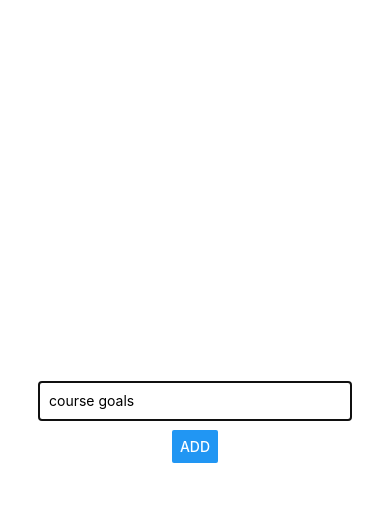
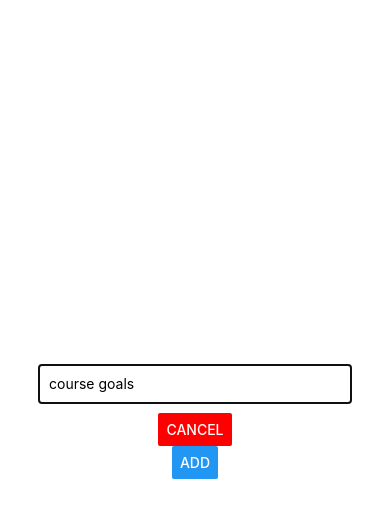
Before and after one commit to Alfreita/rn-course01, a React Native app: screen / in a window 390 px wide. Both pictures are taken after a click on the button "ADD NEW GOAL". Shown: the top 518 px of the page. Built offline with nearby package versions, Linux system fonts and the light colour scheme.

Commit message:
close modal

```diff
--- a/App.tsx
+++ b/App.tsx
@@ -13,8 +13,12 @@ export default function App() {
       ...currentGoals,
       { key: Math.random().toString(), value: goalTitle },
     ]);
+    setIsModal(false);
   };
 
+  const cancelGoalAddHandler = () => {
+    setIsModal(false);
+  };
   const removeGoalHandler = (goalKey: String) => {
     setEnteredGoalS((currentGoals: any) => {
       return currentGoals.filter((goal: any) => goal.key !== goalKey);
@@ -25,7 +29,7 @@ export default function App() {
     <View style={styles.container}>
       <Button title="Add New Goal" onPress={() => setIsModal(true)} />
       {/* <StatusBar style="auto" /> */}
-      <GoalInput onAddGoal={addGoalHandler} visible={ismodal} setVisible={setIsModal}/>
+      <GoalInput onAddGoal={addGoalHandler} visible={ismodal} cancelModal={cancelGoalAddHandler}/>
       <FlatList
         data={enteredGoalS}
         keyExtractor={(item, index) => item.key}
--- a/components/GoalInput.tsx
+++ b/components/GoalInput.tsx
@@ -6,6 +6,13 @@ const GoalInput = (props: any) => {
   const goalInputHandler = (enteredText: string) => {
     setEnteredGoal(enteredText);
   };
+
+  const addGoalHandler = () => {
+    props.onAddGoal(enteredGoal);
+    setEnteredGoal("");
+  };
+
+
   return (
     <Modal visible={props.visible} animationType="slide">
       <View style={styles.header}>
@@ -15,7 +22,8 @@ const GoalInput = (props: any) => {
           onChangeText={goalInputHandler}
           value={enteredGoal}
         />
-        <Button title="add" onPress={props.onAddGoal.bind(this, enteredGoal)} />
+        <Button title= "Cancel" color="red"onPress={props.cancelModal}/>
+        <Button title="Add" onPress={addGoalHandler} />
       </View>
     </Modal>
   );
```
